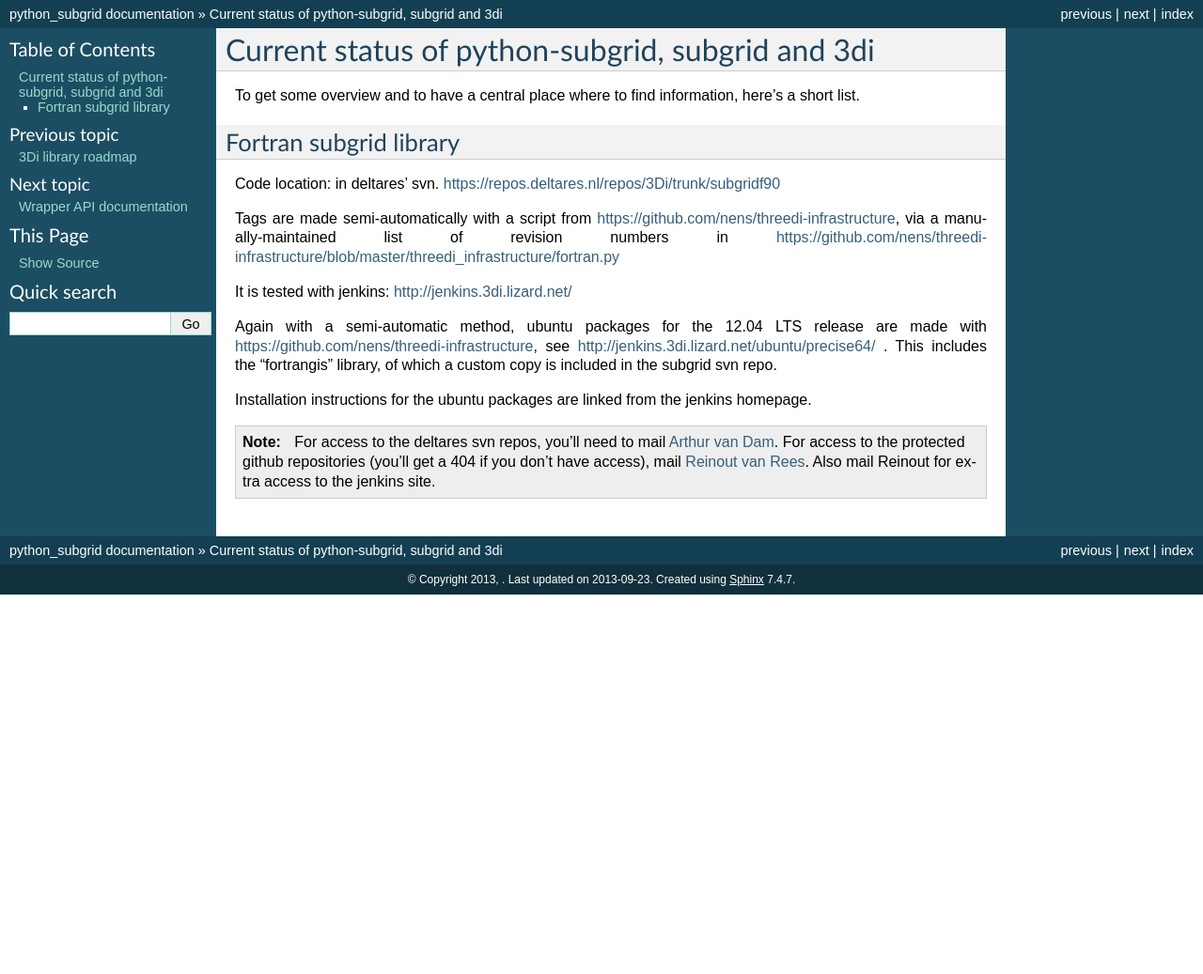
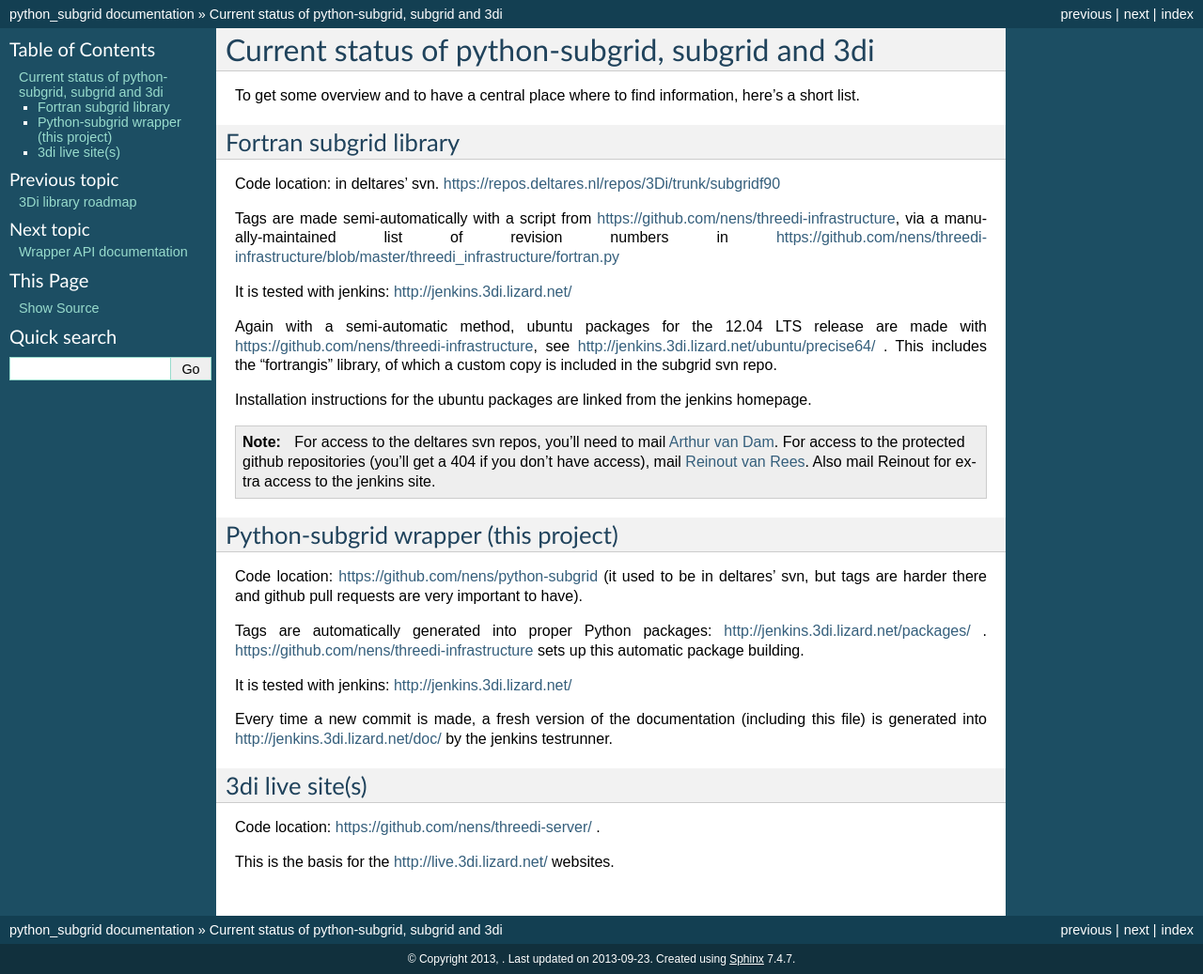
Before and after one commit to nens/python-subgrid, a Sphinx documentation site: the page built from doc/source/status.rst, in a window 1280 px wide. Shown: the whole page at 94% size. Built offline with Sphinx 7.4.7, drawn with Linux system fonts in a browser that asks for light colours; before the commit the page ends 900 px from its top, so only the background shows below that.

Commit message:
Updated status

```diff
--- a/doc/source/status.rst
+++ b/doc/source/status.rst
@@ -35,3 +35,30 @@ jenkins homepage.
     access), mail `Reinout van Rees
     <mailto:reinout.vanrees@nelen-schuurmans.nl>`_. Also mail Reinout
     for extra access to the jenkins site.
+
+
+Python-subgrid wrapper (this project)
+-------------------------------------
+
+Code location: https://github.com/nens/python-subgrid (it used to be
+in deltares' svn, but tags are harder there and github pull requests
+are very important to have).
+
+Tags are automatically generated into proper Python packages:
+http://jenkins.3di.lizard.net/packages/ .
+https://github.com/nens/threedi-infrastructure sets up this automatic
+package building.
+
+It is tested with jenkins: http://jenkins.3di.lizard.net/
+
+Every time a new commit is made, a fresh version of the documentation
+(including this file) is generated into
+http://jenkins.3di.lizard.net/doc/ by the jenkins testrunner.
+
+
+3di live site(s)
+----------------
+
+Code location: https://github.com/nens/threedi-server/ .
+
+This is the basis for the http://live.3di.lizard.net/ websites.
```
